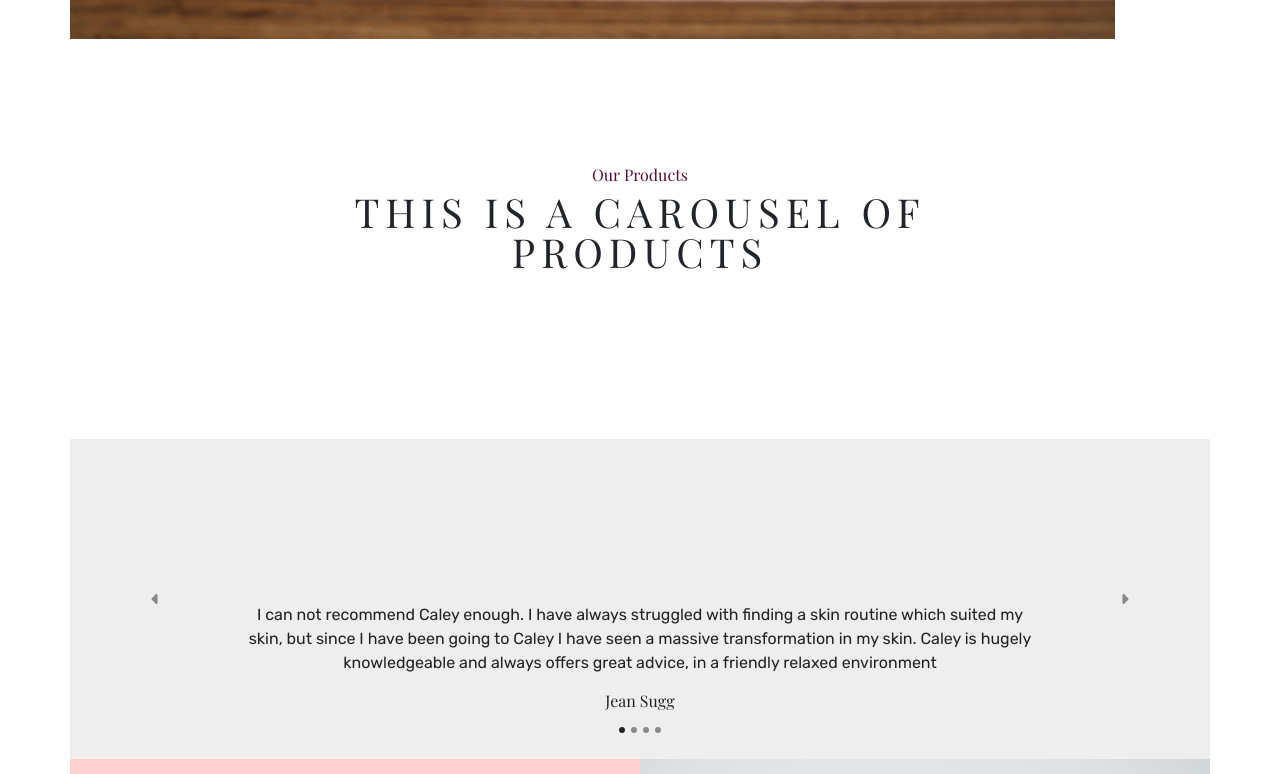
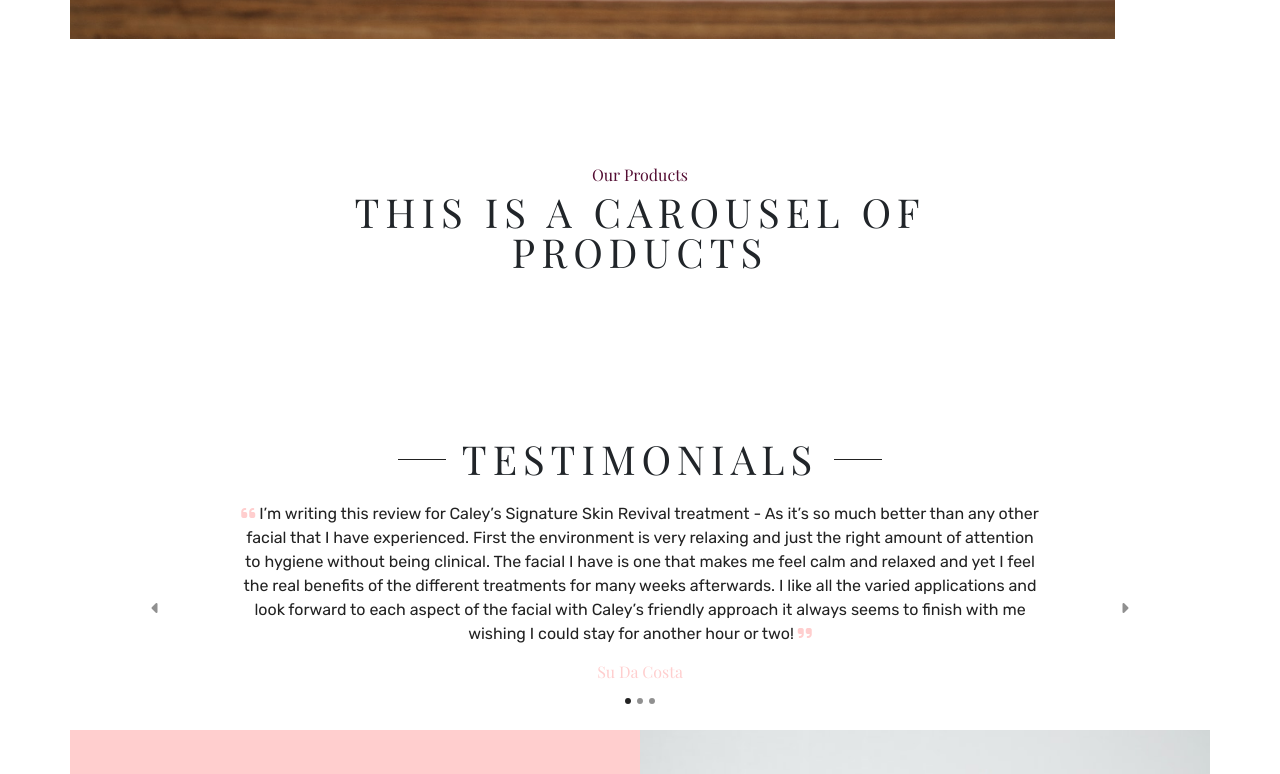
Before and after one commit to Lucamilne/caleymansfieldskincare, a React (Create React App) app: page / in a window 1280 px wide. Shown: the part 2000-2774 px from the top of the page. Built offline with nearby package versions, Linux system fonts and the light colour scheme; a web font is replaced by a local one.

Commit message:
testimonials updated with styling

```diff
--- a/src/Navigation.js
+++ b/src/Navigation.js
@@ -3,18 +3,23 @@ import { Navbar, Nav, Button } from "react-bootstrap";
 import Filter from "./Filter"
 
 class Navigation extends React.Component {
-    constructor(props) {
-        super(props);
-        this.state = {isMenuOpen: false};
+    constructor() {
+        super();
+        this.state = {
+            isMenuOpen: false,
+            address: "96 Marlow Bottom, SL7 3PH",
+            email: "caleymansfield@icloud.com",
+            number: "077976 962012"
+        };
 
         // This binding is necessary to make `this` work in the callback
         this.toggleMenu = this.toggleMenu.bind(this);
-      }
+    }
 
     toggleMenu() {
         this.setState(state => ({
             isMenuOpen: !state.isMenuOpen
-          }));
+        }));
     }
 
     render() {
@@ -22,7 +27,7 @@ class Navigation extends React.Component {
 
         return (
             <div>
-                <Filter className={this.state.isMenuOpen ? "d-block" : "d-none"}/>
+                <Filter className={this.state.isMenuOpen ? "d-block" : "d-none"} />
                 <div className={`nav__menu d-block d-lg-none ${isOpen}`}>
                     <Nav className="d-flex flex-column align-items-center justify-content-center">
                         <Nav.Link href="#about">About</Nav.Link>
@@ -53,9 +58,9 @@ class Navigation extends React.Component {
 
                     <div className="d-none d-lg-block nav__section">
                         <Nav className="flex-column">
-                            <Nav.Link><i className="fas fa-map-marker-alt"></i>96 Marlow Bottom, SL7 3PH</Nav.Link>
-                            <Nav.Link><i className="far fa-envelope"></i>caleymansfield@icloud.com</Nav.Link>
-                            <Nav.Link><i className="fas fa-phone-alt"></i>(0) 7976 962012</Nav.Link>
+                            <Nav.Link href="https://www.google.com/maps/place/96+Marlow+Bottom,+Marlow+SL7+3PH/" target="_blank"><i className="fas fa-map-marker-alt"></i>{this.state.address}</Nav.Link>
+                            <Nav.Link href={`mailto:${this.state.address}`}><i className="far fa-envelope"></i>{this.state.email}</Nav.Link>
+                            <Nav.Link href={`tel:${this.state.number}`}><i className="fas fa-phone-alt"></i>{this.state.number}</Nav.Link>
                         </Nav>
                     </div>
 
--- a/src/Testimonials.js
+++ b/src/Testimonials.js
@@ -4,35 +4,37 @@ import { Container, Carousel, CarouselItem } from "react-bootstrap"
 class Testimonials extends React.Component {
     render() {
         return (
-            <Container className="pl-0 pr-0">
+            <Container className="pl-0 pr-0" id="testimonials">
+                <h1 className="title">Testimonials</h1>
                 <Carousel interval={null} touch="true" nextIcon={<span className='fas fa-caret-right' />} prevIcon={<span className='fas fa-caret-left' />} className="carousel-dark">
                     <Carousel.Item className="slide">
                         <Carousel.Caption>
-                            <p>I can not recommend Caley enough.  I have always struggled with finding a skin routine which suited my skin, but since I have been going to Caley I have seen a massive transformation in my skin.  Caley is hugely knowledgeable and always offers great advice, in a friendly relaxed environment</p>
-                            <h6>Jean Sugg</h6>
+                            <p>
+                                <i className="fas fa-quote-left mr-1"></i>
+                                I’m writing this review for Caley’s Signature Skin Revival treatment - As it’s so much better than any other facial that I have experienced. First the environment is very relaxing and just the right amount of attention to hygiene without being clinical. The facial I have is one that makes me feel calm and relaxed and yet I feel the real benefits of the different treatments for many weeks afterwards. I like all the varied applications and look forward to each aspect of the facial with Caley’s friendly approach it always seems to finish with me wishing I could stay for another hour or two!
+                                <i className="fas fa-quote-right ml-1"></i>
+                            </p>
+                            <h6 className="name">Su Da Costa</h6>
                         </Carousel.Caption>
                     </Carousel.Item>
                     <Carousel.Item className="slide">
                         <Carousel.Caption>
                             <p>
-                                Caley’s attention to detail is beyond compare and her enthusiasm is a joy to behold. It is such a treat to enjoy customer care of the highest standard. She is - quite simply - an expert in her field.
+                                <i className="fas fa-quote-left mr-1"></i>
+                                I can’t recommend Caley highly enough. I’ve had issues with my skin since my early twenties and have tried every lotion under the sun all in search of the holy grail of soft, blemish-free, hydrated skin.  Not only have I not had a blemish or skin reaction since taking her advice but Caley is always checking in on how I’m getting on and offering advice as needed. even throughout the COVID crisis, despite not being able to offer appointments she has been in regular contact to make sure all is well. She truly cares about you and your skin and has such a warm and lovely persona that she instantly puts you at ease.
+                                <i className="fas fa-quote-right ml-1"></i>
                             </p>
-                            <h6>Mike Dillon</h6>
+                            <h6 className="name">Gina Coster</h6>
                         </Carousel.Caption>
                     </Carousel.Item>
                     <Carousel.Item className="slide">
                         <Carousel.Caption>
                             <p>
-                                I’m writing this review for Caley’s Signature Skin Revival treatment - As it’s so much better than any other facial that I have experienced. First the environment is very relaxing and just the right amount of attention to hygiene without being clinical. The facial I have is one that makes me feel calm and relaxed and yet I feel the real benefits of the different treatments for many weeks afterwards. I like all the varied applications and look forward to each aspect of the facial with Caley’s friendly approach it always seems to finish with me wishing I could stay for another hour or two!
+                                <i className="fas fa-quote-left mr-1"></i>
+                                I can not recommend Caley enough. I have always struggled with finding a skin routine which suited my skin, but since I have been going to Caley I have seen a massive transformation in my skin. Caley is hugely knowledgeable and always offers great advice, in a friendly relaxed environment. Her attention to detail is beyond compare and her enthusiasm is a joy to behold. It is such a treat to enjoy customer care of the highest standard.
+                                <i className="fas fa-quote-right ml-1"></i>
                             </p>
-                            <h6>Su Da Costa</h6>
-                        </Carousel.Caption>
-                    </Carousel.Item>
-                    <Carousel.Item className="slide">
-                        <Carousel.Caption>
-                            <p>
-                                I can’t recommend Caley highly enough. I’ve had issues with my skin since my early 20s and have tried every lotion and potion under the sun all in search of the holy grail of soft, blemish free, hydrated skin. I was recommended to Caley by a friend and admit to being skeptical but she really listened to my concerns and past history and set out a treatment plan to rebuild my skin barrier and get me on the way to my skin goal. Not only have I not had a blemish or skin reaction since taking her advice and using the recommended products but Caley is always checking in on how I’m getting on and offering advice as needed...even throughout the Covid crisis despite not being able to offer appointments she has been in regular contact to make sure all is well. She truly cares about you and your skin and has such a warm and lovely persona that she instantly puts you at ease. If you want a true skin professional then please don’t go anywhere else!                            </p>
-                            <h6>Gina Coster</h6>
+                            <h6 className="name">Jean Sugg</h6>
                         </Carousel.Caption>
                     </Carousel.Item>
                 </Carousel>
--- a/src/styles/App.scss
+++ b/src/styles/App.scss
@@ -44,15 +44,26 @@ h2 {
     z-index: -1;
   }
 }
+.title {
+  display: flex;
+  justify-content: center;
+}
+.title::after, .title::before {
+  content: "";
+  display: inline-block;
+  position: relative;
+  text-align: center;
+  border-top: 1px solid #222;
+  width: 1.2em;
+  top: 0.5em;
+  margin: 0 1rem;
+}
+
 .btn {
   border-radius: 0px;
   overflow: hidden;
 }
-.carousel-indicators li {
-  width: 6px;
-  height: 6px;
-  border-radius: 50%;
-}
+
 .hollow {
   background-color: transparent;
   border-radius: 2rem;
@@ -72,3 +83,23 @@ html {
     font-size: 1rem;
   }
 }
+.carousel-dark {
+  .carousel-control-prev,
+  .carousel-control-next {
+    color: $darkColor;
+  }
+  .carousel-control-prev:hover,
+  .carousel-control-next:hover {
+    color: $darkColor;
+  }
+
+  .carousel-indicators li {
+    background-color: $darkColor;
+    width: 6px;
+    height: 6px;
+    border-radius: 50%;
+  }
+  .carousel-caption {
+    color: $darkColor;
+  }
+}
--- a/src/styles/_Testimonials.scss
+++ b/src/styles/_Testimonials.scss
@@ -1,22 +1,10 @@
-.slide {
-  height: 25vmax;
-  background-color: #eee;
-}
-
-.carousel-dark {
-  .carousel-control-prev,
-  .carousel-control-next {
-    color: $darkColor;
-  }
-  .carousel-control-prev:hover,
-  .carousel-control-next:hover {
-    color: $darkColor;
+#testimonials {
+  .slide {
+    height: 243px;
   }
 
-  .carousel-indicators li {
-    background-color: $darkColor;
-  }
-  .carousel-caption {
-    color: $darkColor;
+  i,
+  .name {
+    color: $secondaryColor;
   }
 }
```
Also changed, not shown: src/styles/App.css, 1 other file (tests, documents, lock files or other folders).
